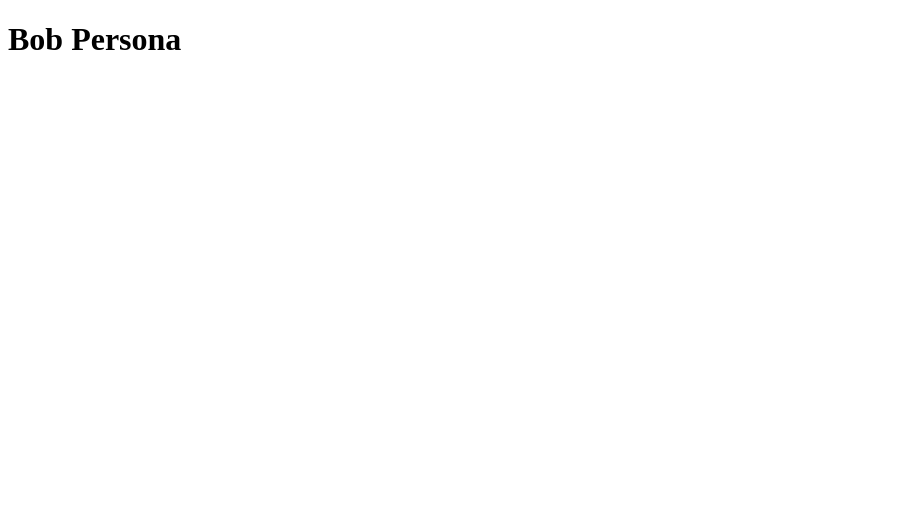
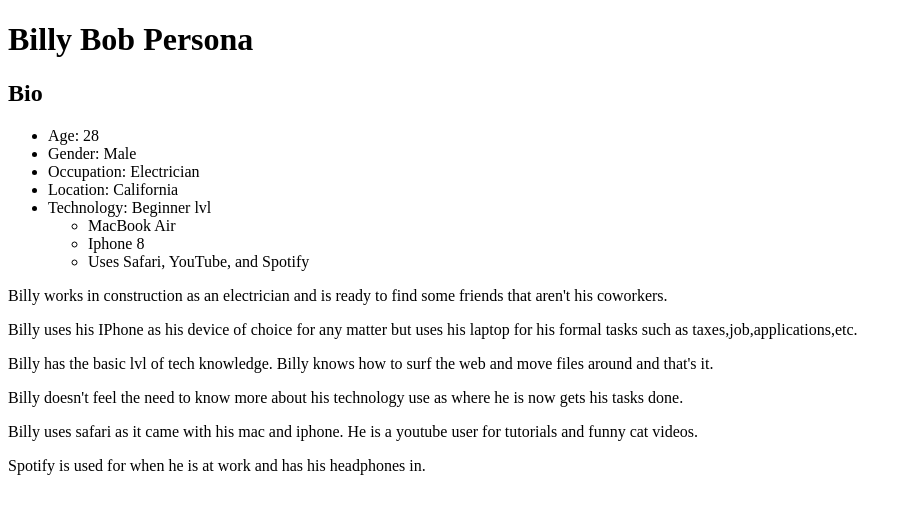
Before and after one commit to The-Octonauts/MusicTinder, a plain HTML site: page documentation/Bob.html in a window 1280 px wide. Shown: the whole page, without its empty margins (0-912 px from the left). Drawn offline with Linux system fonts and the light colour scheme.

Commit message:
Added more to bio

```diff
--- a/documentation/Bob.html
+++ b/documentation/Bob.html
@@ -2,20 +2,45 @@
 <html lang="en">
 <head>
     <meta charset="UTF-8">
-    <title>Bob Persona</title>
+    <title>Billy Bob Persona</title>
 </head>
 
 <body>
 
 <header>
     <div>
-        <h1>Bob Persona</h1>
+        <h1>Billy Bob Persona</h1>
     </div>
 </header>
 
 <section>
     <div>
-        <h1></h1>
+        <h1>Bio</h1>
+    </div>
+    <div>
+        <ul>
+            <li>Age: 28</li>
+            <li>Gender: Male</li>
+            <li>Occupation: Electrician</li>
+            <li>Location: California</li>
+            <li>Technology: Beginner lvl</li>
+                <ul>
+                    <li>MacBook Air</li>
+                    <li>Iphone 8</li>
+                    <li>Uses Safari, YouTube, and Spotify</li>
+                </ul>
+        </ul>
+    </div>
+</section>
+
+<section>
+    <div>
+        <p>Billy works in construction as an electrician and is ready to find some friends that aren't his coworkers.</p>
+        <p>Billy uses his IPhone as his device of choice for any matter but uses his laptop for his formal tasks such as taxes,job,applications,etc.</p>
+        <p>Billy has the basic lvl of tech knowledge. Billy knows how to surf the web and move files around and that's it.</p>
+        <p>Billy doesn't feel the need to know more about his technology use as where he is now gets his tasks done.</p>
+        <p>Billy uses safari as it came with his mac and iphone. He is a youtube user for tutorials and funny cat videos.</p>
+        <p>Spotify is used for when he is at work and has his headphones in.</p>
     </div>
 </section>
 
```
